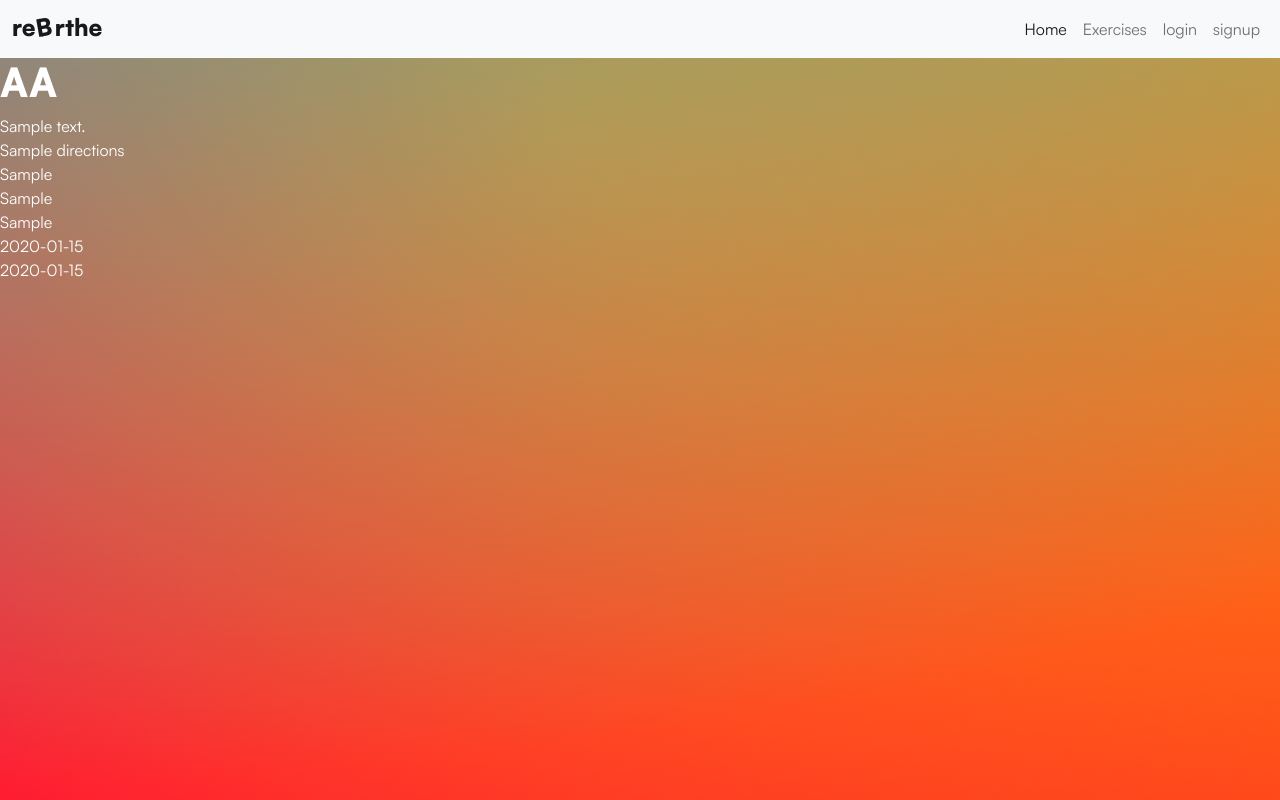
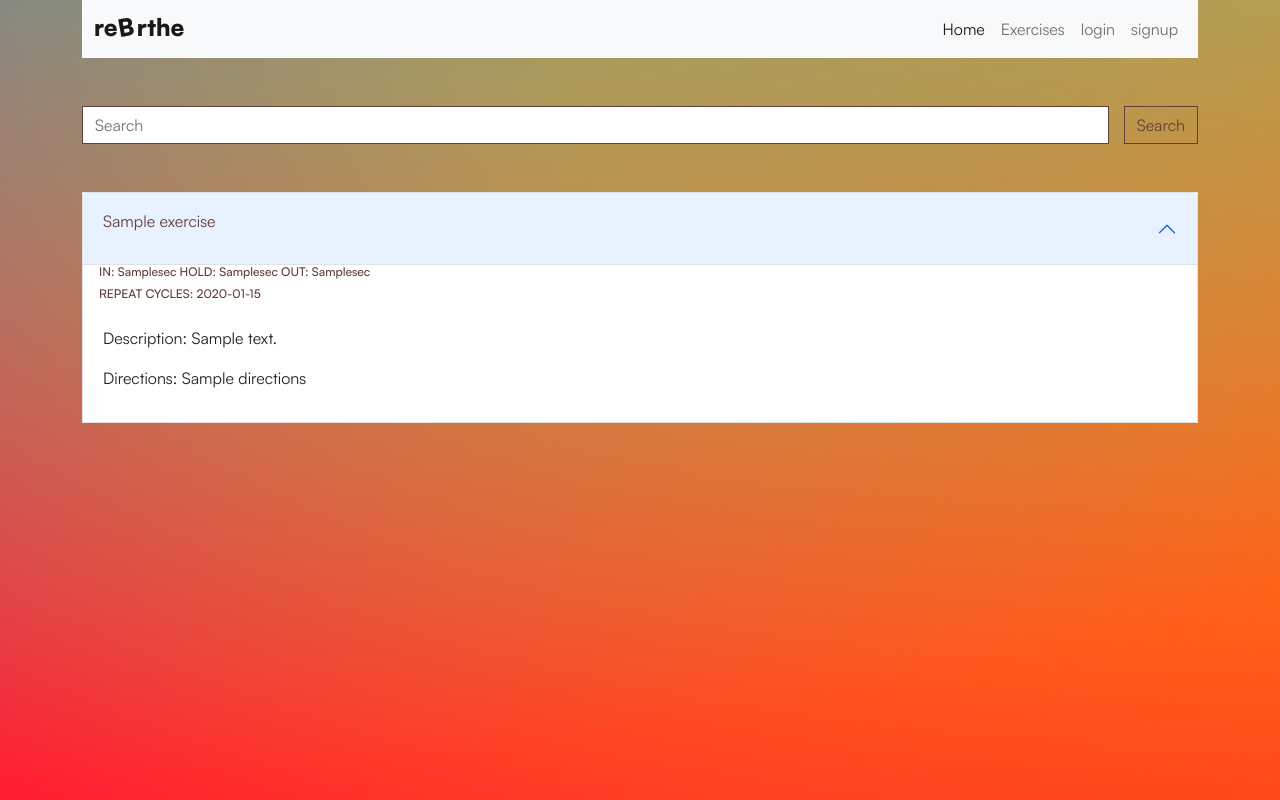
Before and after one commit to antoniodegou/mod3_rebrthe_mongo, a Flask app: page /get_exercises in a window 1280 px wide. Run offline with Flask 3, Linux system fonts and the light colour scheme; a database or web service that is not in the repository returns one stand-in record (values such as "Sample title"); some libraries are stand-ins or nearby versions.

Commit message:
added accordion to exercise list and search bar

```diff
--- a/static/css/style.css
+++ b/static/css/style.css
@@ -139,3 +139,8 @@
   .mytitle{
     font-size: 1.5rem;
   }
+
+  h6{
+    font-size: 0.75rem;
+    color:var(--myblack)!important;
+  }
--- a/templates/base.html
+++ b/templates/base.html
@@ -11,7 +11,7 @@
     {% endblock %}
     <title>reBrthe</title>
 </head>
-<body>
+<body class="container-md">
     <header>
         <nav class="navbar navbar-expand-lg bg-light">
             <div class="container-fluid">
--- a/templates/exercises.html
+++ b/templates/exercises.html
@@ -2,17 +2,44 @@
 
 {% block content %}
 
-    <h1>AA</h1>
+
+    <div class="row justify-content-center mt-5 mb-5">
+      <div class="col">
+        <form class="form-inline">
+          <div class="input-group gap-3">
+            <input type="text" class="form-control" placeholder="Search" aria-label="Search" aria-describedby="search-btn">
+            <div class="input-group-append">
+              <button class="btn btn-outline-primary rounded-0" type="button" id="search-btn">Search</button>
+            </div>
+          </div>
+        </form>
+      </div>
+    </div>
+
+<div class="accordion" id="accordionExample">
+
     {% for exercise in exercises %}
-        {{exercise.description}}<br>
-        {{exercise.directions}}<br>
 
-        {{exercise.in_sec}}<br>
-        {{exercise.hold_sec}}<br>
-        {{exercise.out_sec}}<br>
+        <div class="accordion-item rounded-0">
+          <div class="accordion-header" id="headingOne">
+            <button class="accordion-button" type="button" data-bs-toggle="collapse" data-bs-target="#collapseOne" aria-expanded="true" aria-controls="collapseOne">
+                <p>{{exercise.exercise_name}}<br></p>   <br>
+            </button>
+            <h6 class="ms-3">IN: {{exercise.in_sec}}sec HOLD: {{exercise.hold_sec}}sec OUT: {{exercise.out_sec}}sec</h6>
+            <h6 class="ms-3">REPEAT CYCLES: {{exercise.repeat_times}}</h6>
+          </div>
 
-        {{exercise.repeat_times}}<br>
-        <p> {{exercise.repeat_times}}</p>
-     {% endfor %}
+          <div id="collapseOne" class="accordion-collapse collapse show" aria-labelledby="headingOne" data-bs-parent="#accordionExample">
+            <div class="accordion-body">
+                <p> Description: {{exercise.description}}<br></p>
+                <p> Directions: {{exercise.directions}}</p>
+            </div>
+          </div>
+        </div>
+
+    {% endfor %}
+
+</div>
+
 
  {% endblock %}
```
Also changed, not shown: 2 other files.
